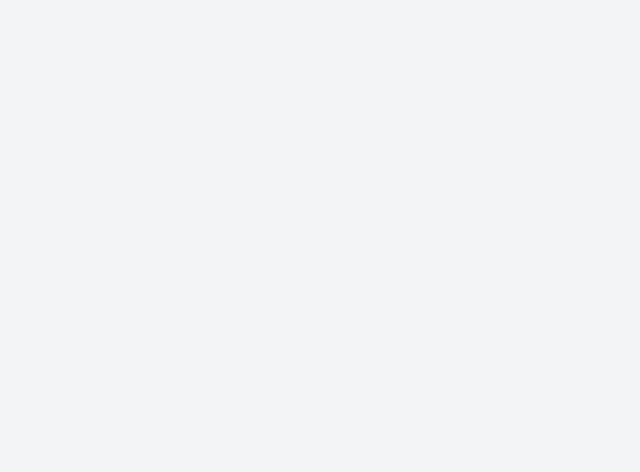
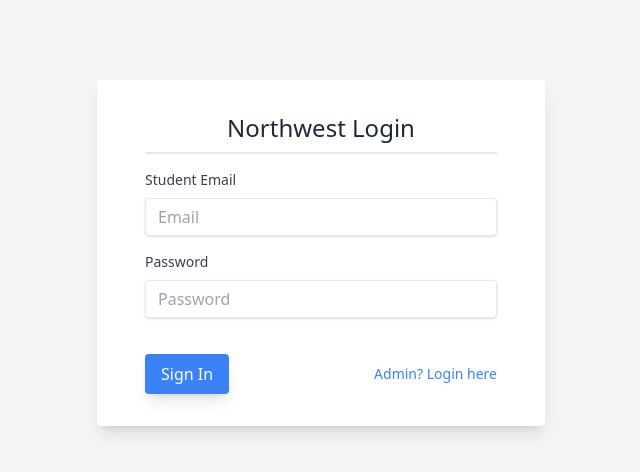
Before and after one commit to Software-Practise/front-end-intern-management, a React (Create React App) app: page /login in a window 1280 px wide. Before the commit this address had no page. Shown: the top 472 px of the page, without its empty margins (319-959 px from the left). Built offline with nearby package versions, Linux system fonts and the light colour scheme.

Commit message:
student login component

```diff
--- a/src/App.js
+++ b/src/App.js
@@ -2,6 +2,7 @@
 import AdminDashboard from "./views/AdminDashboard";
 import StudentDashboard from "./views/StudentDashboard";
 import Home from "./Pages/Home";
+import Login from "./Pages/Login";
 
 function App() {
   return (
@@ -9,6 +10,7 @@
       <Routes>
         {/* Todo: Private Routing For Admin Dashboard */}
         <Route path="/" element={<Home />} />
+        <Route path="/login" element={<Login />} />
         <Route path="/admin" element={<AdminDashboard />} />
         <Route path="/student" element={<StudentDashboard />} />
       </Routes>
--- a/src/Pages/Home.jsx
+++ b/src/Pages/Home.jsx
@@ -9,6 +9,9 @@
       <h1>
         <a href="/student">Student View</a>
       </h1>
+      <h1>
+        <a href="/login">Log In</a>
+      </h1>
     </div>
   );
 }
--- a/src/Pages/Login.jsx
+++ b/src/Pages/Login.jsx
@@ -1,7 +1,56 @@
 import React from "react";
+import { useNavigate } from "react-router-dom";
 
 function Login() {
-  return <div></div>;
+  let navigate = useNavigate();
+  const handleSubmit = () => {
+    navigate("/");
+  };
+  return (
+    <div className="flex items-center justify-center mt-20">
+      <div className="w-full max-w-md">
+        <form className="bg-white shadow-lg rounded px-12 pt-6 pb-8 mb-4">
+          <div className="text-gray-800 text-2xl flex justify-center border-b-2 py-2 mb-4">
+            Northwest Login
+          </div>
+          <div className="mb-4">
+            <label className="block text-gray-700 text-sm font-normal mb-2">
+              Student Email
+            </label>
+            <input
+              className="shadow appearance-none border rounded w-full py-2 px-3 text-gray-700 leading-tight focus:outline-none focus:shadow-outline"
+              type="email"
+              placeholder="Email"
+            />
+          </div>
+          <div className="mb-6">
+            <label className="block text-gray-700 text-sm font-normal mb-2">
+              Password
+            </label>
+            <input
+              className="shadow appearance-none border rounded w-full py-2 px-3 text-gray-700 mb-3 leading-tight focus:outline-none focus:shadow-outline"
+              type="password"
+              placeholder="Password"
+            />
+          </div>
+          <div className="flex items-center justify-between">
+            <button
+              className="px-4 py-2 rounded text-white inline-block shadow-lg bg-blue-500 hover:bg-blue-600 focus:bg-blue-700"
+              onClick={handleSubmit}
+            >
+              Sign In
+            </button>
+            <a
+              className="inline-block align-baseline font-normal text-sm text-blue-500 hover:text-blue-800"
+              href="#"
+            >
+              Admin? Login here
+            </a>
+          </div>
+        </form>
+      </div>
+    </div>
+  );
 }
 
 export default Login;
```
